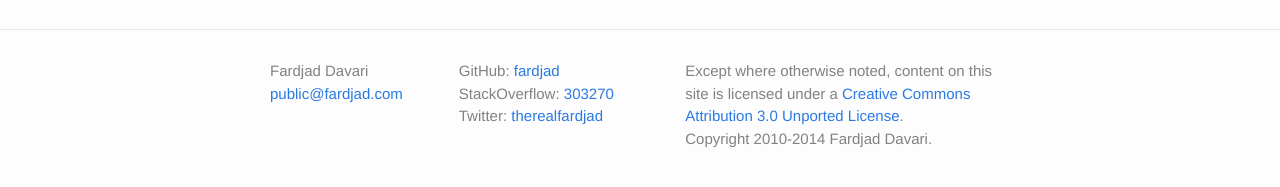
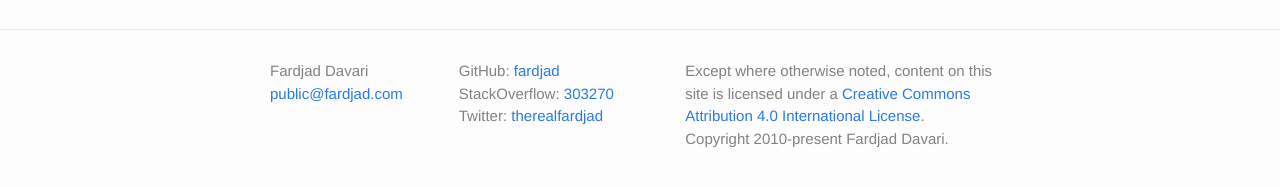
Before and after one commit to fardjad/fardjad.github.io, a Jekyll site: the page built from index.html, in a window 1280 px wide. Shown: the part 636-823 px from the top of the page. Built offline with Jekyll 4.4.1, drawn with Linux system fonts in a browser that asks for light colours.

Commit message:
Update copyright footer and license

```diff
--- a/_includes/footer.html
+++ b/_includes/footer.html
@@ -36,9 +36,9 @@
                 <!-- Hide RSS feed link until we have some blog posts -->
                 <p class="rss-subscribe">subscribe <a href="{{ site.baseurl }}/feed.xml">via RSS</a></p>
                 {% endcomment %}
-                Except where otherwise noted, content on this site is licensed under a <a rel="license" href="http://creativecommons.org/licenses/by/3.0/">Creative Commons Attribution 3.0 Unported License</a>.
+                Except where otherwise noted, content on this site is licensed under a <a rel="license" href="http://creativecommons.org/licenses/by/4.0/">Creative Commons Attribution 4.0 International License</a>.
                 <br/>
-                Copyright 2010-2014 Fardjad&nbsp;Davari.
+                Copyright 2010-present Fardjad&nbsp;Davari.
             </div>
         </div>
     </div>
```
Also changed, not shown: README.md.
